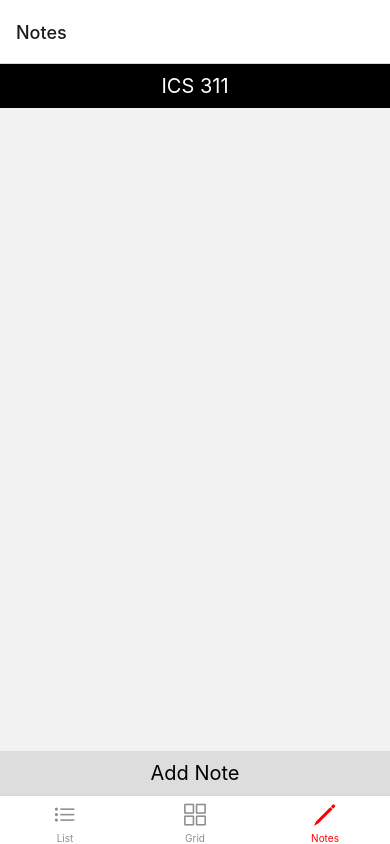
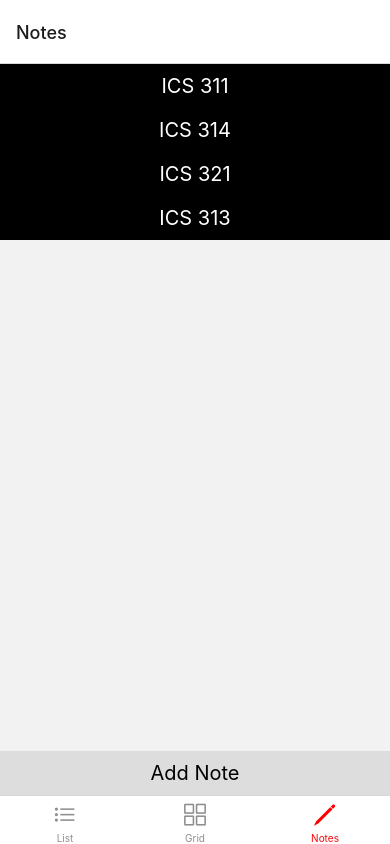
Before and after one commit to trey-sumida/ICS466Planner, a React Native app: screen /Notes in a window 390 px wide. Built offline with nearby package versions, Linux system fonts and the light colour scheme.

Commit message:
added title to notes page

```diff
--- a/ui/components/notes/NoteItem.js
+++ b/ui/components/notes/NoteItem.js
@@ -18,7 +18,7 @@ export default function NoteItem({ title, navigation }) {
 
     const openNote = () => {
         console.log('opening note');
-        navigation.navigate("Note");
+        navigation.navigate("Note", {title: title});
     }
 
     return (
--- a/ui/components/notes/NotesScrollView.js
+++ b/ui/components/notes/NotesScrollView.js
@@ -17,6 +17,9 @@ export default function NotesScrollView({ navigation }) {
         <View style={styles.view}>
             <ScrollView style={styles.scrollView}>
                 <NoteItem title="ICS 311" navigation={navigation}/>
+                <NoteItem title="ICS 314" navigation={navigation}/>
+                <NoteItem title="ICS 321" navigation={navigation}/>
+                <NoteItem title="ICS 313" navigation={navigation}/>
             </ScrollView>
         </View>
     )
--- a/ui/screens/notes/NoteScreen.js
+++ b/ui/screens/notes/NoteScreen.js
@@ -1,10 +1,10 @@
 import React from 'react'
 import { View, Text } from 'react-native'
 
-export default function NoteScreen() {
+export default function NoteScreen({ route }) {
     return (
         <View>
-            <Text>Note Screen</Text>
+            <Text>Note Screen for {route.params.title}</Text>
         </View>
     )
 }
```
